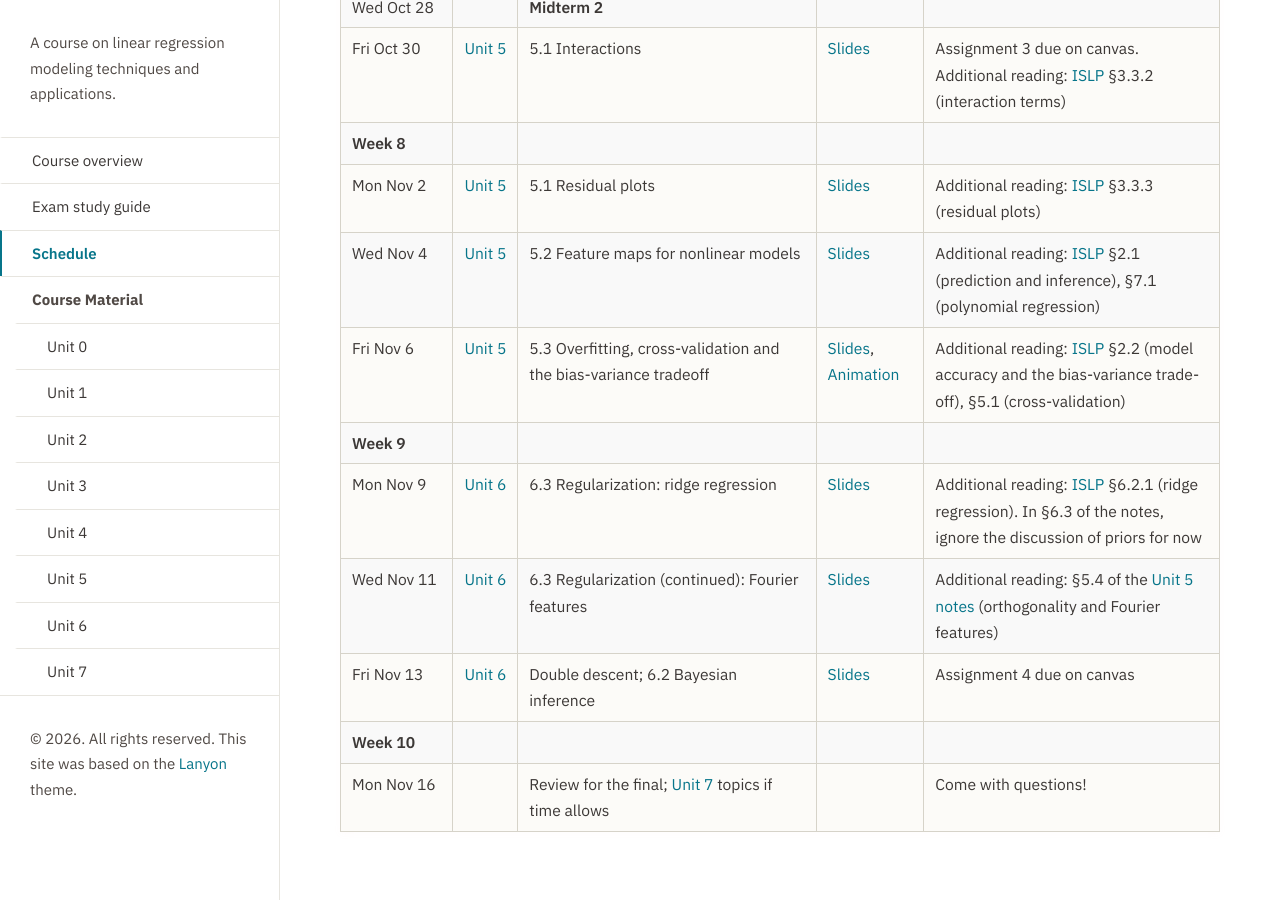
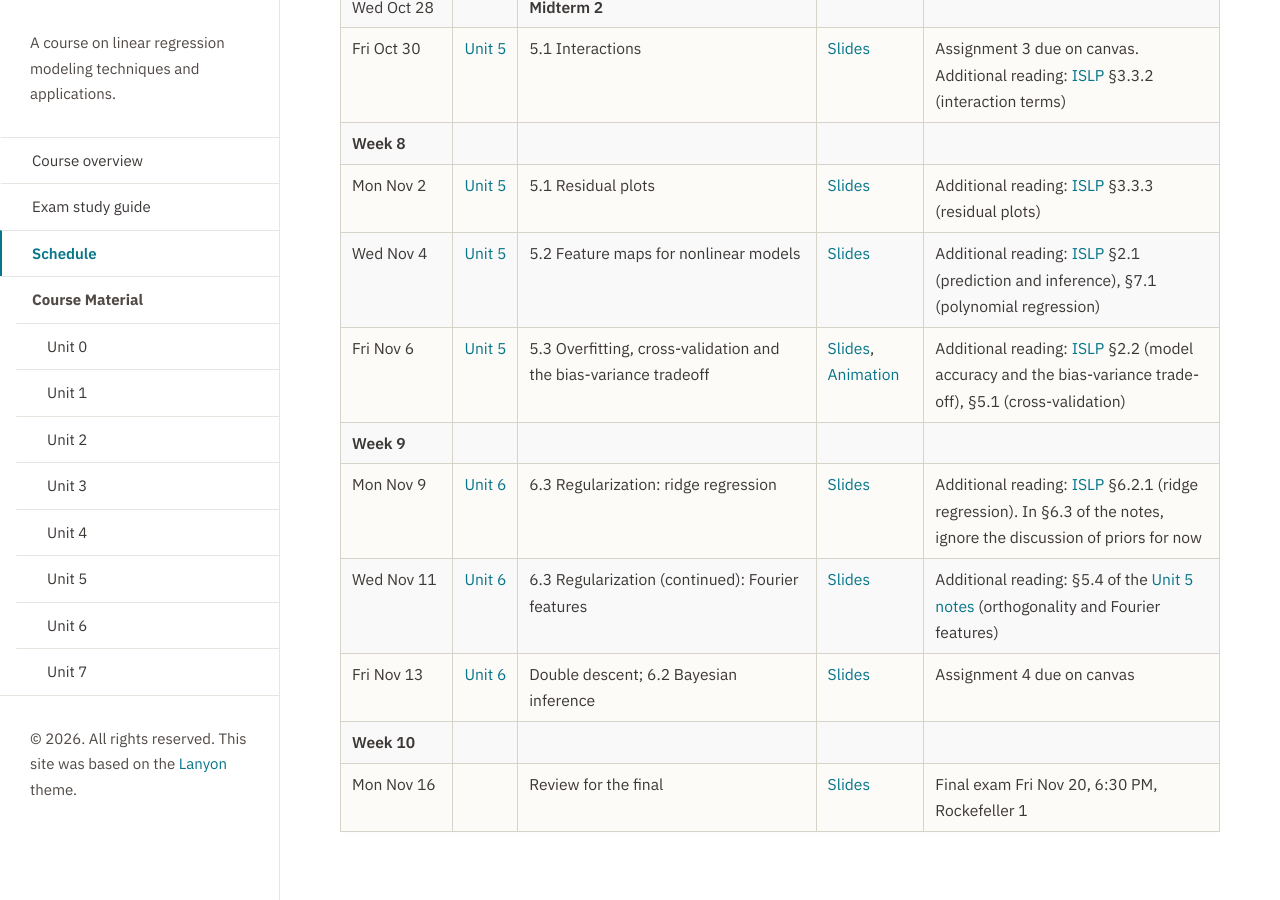
Before and after one commit to elevien/math50_2026, a Jekyll site: the page built from schedule.md, in a window 1280 px wide and 900 px high, scrolled down 2014 px. Built offline with Jekyll 4.4.1, drawn with Linux system fonts in a browser that asks for light colours.

Commit message:
Publish from math50_sandbox@712829c

```diff
--- a/schedule.md
+++ b/schedule.md
@@ -51,6 +51,6 @@ Before going through Unit 1, please review [Unit 0]({{ '/unit0/' | relative_url
 | Wed Nov 11 | [Unit 6]({{ '/unit6/' | relative_url }}) | 6.3 Regularization (continued): Fourier features | [Slides]({{ '/unit6/slides-11-11.pdf' | relative_url }}) | Additional reading: §5.4 of the [Unit 5 notes]({{ '/unit5/' | relative_url }}#sec-5-4) (orthogonality and Fourier features) |
 | Fri Nov 13 | [Unit 6]({{ '/unit6/' | relative_url }}) | Double descent; 6.2 Bayesian inference | [Slides]({{ '/unit6/slides-11-13.pdf' | relative_url }}) | Assignment 4 due on canvas |
 | **Week 10** | | | | |
-| Mon Nov 16 | | Review for the final; [Unit 7]({{ '/unit7/' | relative_url }}) topics if time allows | | Come with questions! |
+| Mon Nov 16 | | Review for the final | [Slides]({{ '/unit6/slides-11-16.pdf' | relative_url }}) | Final exam Fri Nov 20, 6:30 PM, Rockefeller 1 |
 
 </div>
```
Also changed, not shown: 1 other file.
